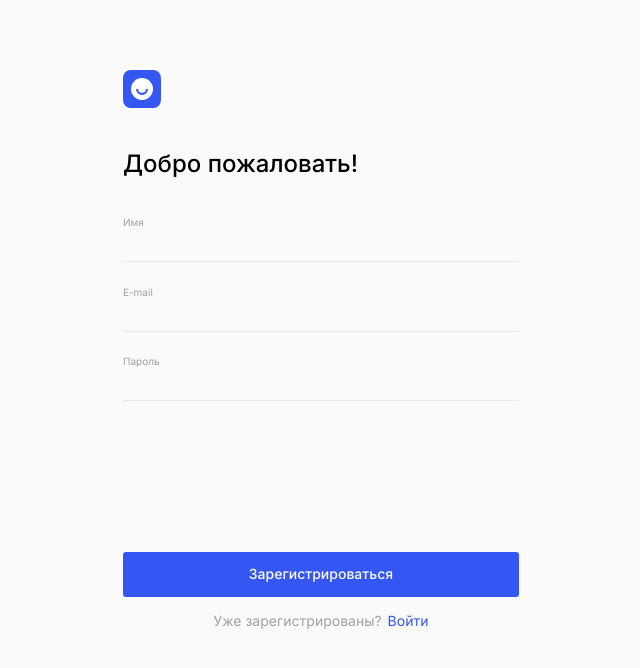
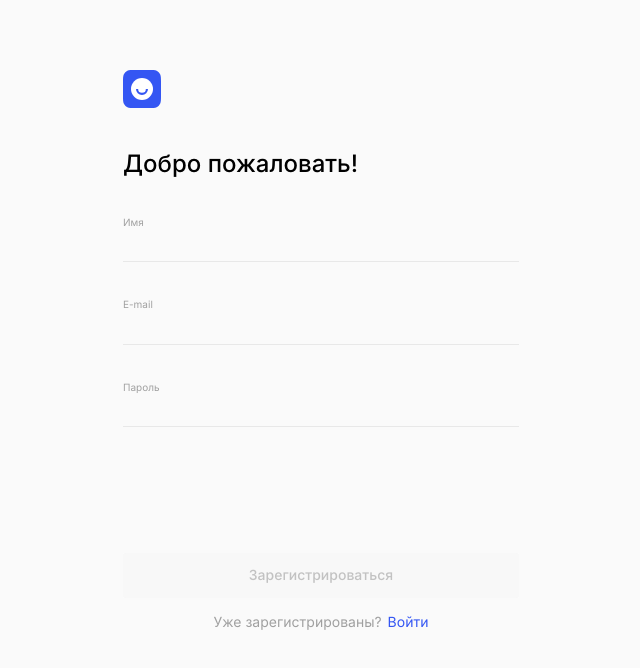
Before and after one commit to ShnaiderDanila/movies-explorer-frontend, a React (Create React App) app: page /signup in a window 1280 px wide. Shown: the top 668 px of the page, without its empty margins (319-959 px from the left). Built offline with nearby package versions, Linux system fonts and the light colour scheme.

Commit message:
feat: Implement validation logic for the user registration page

```diff
--- a/src/components/Register/Register.css
+++ b/src/components/Register/Register.css
@@ -56,14 +56,11 @@
   border-bottom: 1px solid #3456f3;
 }
 
-.register__input_invalid {
-  color: #ee3465;
-}
-
 .register__input-error {
   color: transparent;
   font-size: 10px;
   line-height: 12.1px;
+  min-height: 25px;
 }
 
 .register__input-error_active {
@@ -72,7 +69,7 @@
 
 .register__signup-button {
   display: block;
-  margin: 133px auto 0 auto;
+  margin: 95px auto 0 auto;
   padding: 0;
   border: none;
   border-radius: 3px;
@@ -143,12 +140,16 @@
     margin: 48px 0 0 0;
   }
 
+  .register__label {
+    margin: 0 0 10px 0;
+  }
+
   .register__form {
     margin: 78px 0 0 0;
   }
 
   .register__signup-button {
-    margin: 221px auto 0 auto;
+    margin: 162px auto 0 auto;
     font-size: 12px;
     line-height: 14.52px;
   }
--- a/src/components/Register/Register.js
+++ b/src/components/Register/Register.js
@@ -1,13 +1,24 @@
-import { useState } from 'react';
+import { useEffect } from 'react';
 import { Link } from 'react-router-dom';
+import useValidation from '../../hooks/useValidation';
+
 import './Register.css';
 
 import Logo from '../Logo/Logo';
 
 function Register() {
 
-  // Временная стейт переменная для отображения ошибкок инпутов в JSX разметке
-  const [inputError] = useState(false);
+  const {
+    inputValues,
+    errorMessages,
+    isValidForm,
+    handleChangeValidation,
+    resetValidation
+  } = useValidation();
+
+  useEffect(() => {
+    resetValidation();
+  }, [resetValidation]);
 
   return (
     <main className='register'>
@@ -16,54 +27,60 @@ function Register() {
           <Logo />
           <h2 className='register__title'>Добро пожаловать!</h2>
         </div>
-        <form className='register__form'>
+        <form className='register__form' noValidate>
           <fieldset className='register__fieldset'>
             <label className='register__label'>
               <span className='register__placeholder'>Имя</span>
               <input
-                className={`register__input ${inputError && 'register__input_invalid'}`}
+                className='register__input'
                 name='name'
                 type='text'
                 required
                 minLength='2'
-                maxLength='30'>
+                maxLength='30'
+                pattern="^[A-Za-zА-Яа-яЁё\-\s]+$"
+                value={inputValues.name || ''}
+                onChange={handleChangeValidation}>
               </input>
-              <span
-                className={`register__input-error ${inputError && 'register__input-error_active'}`}>
-                Что-то пошло не так...
+              <span className={`register__input-error ${!isValidForm && 'register__input-error_active'}`}>
+                {errorMessages.name}
               </span>
             </label>
             <label className='register__label'>
               <span className='register__placeholder'>E-mail</span>
               <input
-                className={`register__input ${inputError && 'register__input_invalid'}`}
+                className='register__input'
                 name='email'
                 type='email'
-                required>
+                required
+                pattern="^[a-zA-Z0-9_.+\-]+@[a-zA-Z0-9\-]+\.[a-zA-Z0-9\-.]+$"
+                value={inputValues.email || ''}
+                onChange={handleChangeValidation}>
               </input>
-              <span
-                className={`register__input-error ${inputError && 'register__input-error_active'}`}>
-                Что-то пошло не так...
+              <span className={`register__input-error ${!isValidForm && 'register__input-error_active'}`}>
+                {errorMessages.email}
               </span>
             </label>
             <label className='register__label'>
               <span className='register__placeholder'>Пароль</span>
               <input
-                className={`register__input ${inputError && 'register__input_invalid'}`}
+                className='register__input'
                 name='password'
                 type='password'
-                required>
+                required
+                minLength='6'
+                value={inputValues.password || ''}
+                onChange={handleChangeValidation}>
               </input>
-              <span
-                className={`register__input-error ${inputError && 'register__input-error_active'}`}>
-                Что-то пошло не так...
+              <span className={`register__input-error ${!isValidForm && 'register__input-error_active'}`}>
+                {errorMessages.password}
               </span>
             </label>
           </fieldset>
           <button
-            className={`register__signup-button ${inputError && 'register__signup-button_disabled'}`}
+            className={`register__signup-button ${!isValidForm && 'register__signup-button_disabled'}`}
             type='submit'
-            disabled={inputError}>
+            disabled={!isValidForm}>
             Зарегистрироваться
           </button>
           <div className='register__signin'>
```
